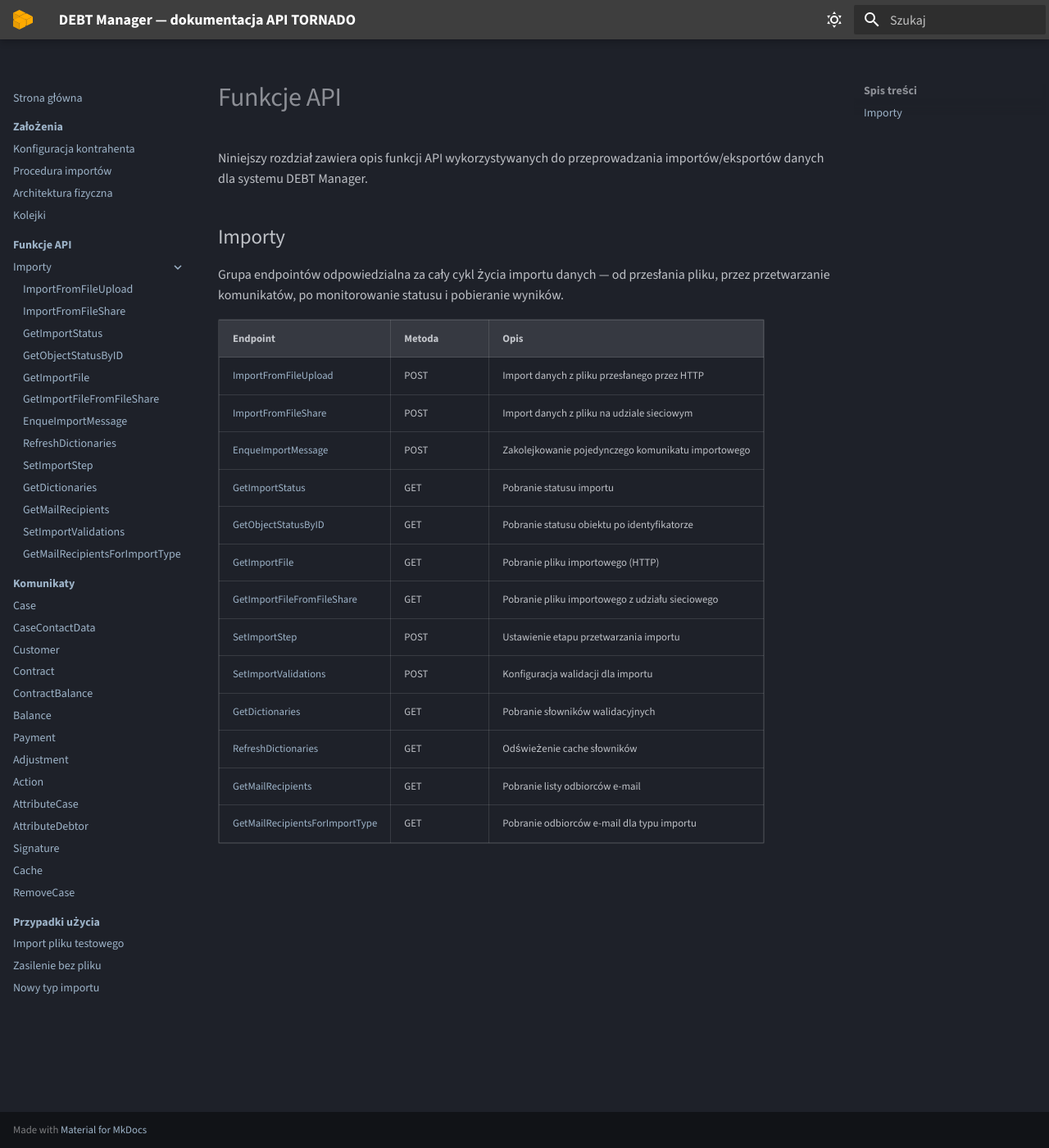
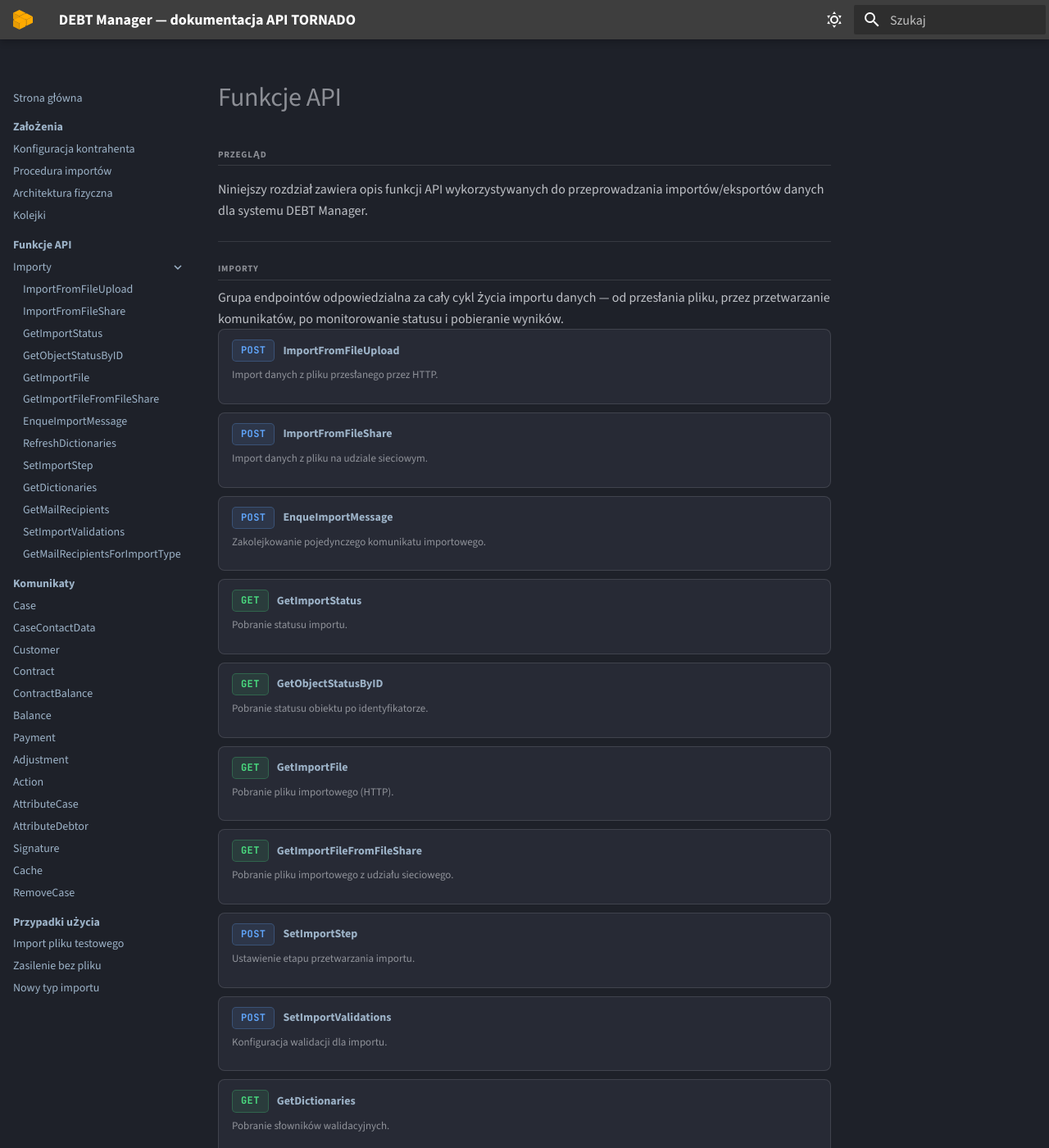
Before and after one commit to oskar-bialek-bakk/intrum-integration-api-docs, an MkDocs documentation site: the page built from docs/funkcje-api/index.md, in a window 1280 px wide and 1400 px high. Shown: the whole window at 82% size. Built offline with MkDocs 1.6.1 and Material for MkDocs 9.7.7, drawn with Linux system fonts in a browser that asks for light colours; some of the changed text lies outside the part shown.

Commit message:
Sync integration-api docs from murtni

```diff
--- a/docs/funkcje-api/index.md
+++ b/docs/funkcje-api/index.md
@@ -2,24 +2,124 @@
 title: "Funkcje API"
 ---
 
+# Funkcje API
+
+<div class="api-section" markdown>
+<div class="api-section-title">Przegląd</div>
+
 Niniejszy rozdział zawiera opis funkcji API wykorzystywanych do przeprowadzania importów/eksportów danych dla systemu DEBT Manager.
 
-## Importy
+</div>
+
+---
+
+<div class="api-section">
+<div class="api-section-title">Importy</div>
 
 Grupa endpointów odpowiedzialna za cały cykl życia importu danych — od przesłania pliku, przez przetwarzanie komunikatów, po monitorowanie statusu i pobieranie wyników.
 
-| Endpoint | Metoda | Opis |
-|----------|--------|------|
-| [ImportFromFileUpload](importy/import-from-file-upload.md) | POST | Import danych z pliku przesłanego przez HTTP |
-| [ImportFromFileShare](importy/import-from-file-share.md) | POST | Import danych z pliku na udziale sieciowym |
-| [EnqueImportMessage](importy/enque-import-message.md) | POST | Zakolejkowanie pojedynczego komunikatu importowego |
-| [GetImportStatus](importy/get-import-status.md) | GET | Pobranie statusu importu |
-| [GetObjectStatusByID](importy/get-object-status-by-id.md) | GET | Pobranie statusu obiektu po identyfikatorze |
-| [GetImportFile](importy/get-import-file.md) | GET | Pobranie pliku importowego (HTTP) |
-| [GetImportFileFromFileShare](importy/get-import-file-from-file-share.md) | GET | Pobranie pliku importowego z udziału sieciowego |
-| [SetImportStep](importy/set-import-step.md) | POST | Ustawienie etapu przetwarzania importu |
-| [SetImportValidations](importy/set-import-validations.md) | POST | Konfiguracja walidacji dla importu |
-| [GetDictionaries](importy/get-dictionaries.md) | GET | Pobranie słowników walidacyjnych |
-| [RefreshDictionaries](importy/refresh-dictionaries.md) | GET | Odświeżenie cache słowników |
-| [GetMailRecipients](importy/get-mail-recipients.md) | GET | Pobranie listy odbiorców e-mail |
-| [GetMailRecipientsForImportType](importy/get-mail-recipients-for-import-type.md) | GET | Pobranie odbiorców e-mail dla typu importu |
+<div class="role-card">
+  <div class="role-header">
+    <span class="method-badge post">POST</span>
+    <span class="role-name"><a href="importy/import-from-file-upload/">ImportFromFileUpload</a></span>
+  </div>
+  <p class="role-desc">Import danych z pliku przesłanego przez HTTP.</p>
+</div>
+
+<div class="role-card">
+  <div class="role-header">
+    <span class="method-badge post">POST</span>
+    <span class="role-name"><a href="importy/import-from-file-share/">ImportFromFileShare</a></span>
+  </div>
+  <p class="role-desc">Import danych z pliku na udziale sieciowym.</p>
+</div>
+
+<div class="role-card">
+  <div class="role-header">
+    <span class="method-badge post">POST</span>
+    <span class="role-name"><a href="importy/enque-import-message/">EnqueImportMessage</a></span>
+  </div>
+  <p class="role-desc">Zakolejkowanie pojedynczego komunikatu importowego.</p>
+</div>
+
+<div class="role-card">
+  <div class="role-header">
+    <span class="method-badge get">GET</span>
+    <span class="role-name"><a href="importy/get-import-status/">GetImportStatus</a></span>
+  </div>
+  <p class="role-desc">Pobranie statusu importu.</p>
+</div>
+
+<div class="role-card">
+  <div class="role-header">
+    <span class="method-badge get">GET</span>
+    <span class="role-name"><a href="importy/get-object-status-by-id/">GetObjectStatusByID</a></span>
+  </div>
+  <p class="role-desc">Pobranie statusu obiektu po identyfikatorze.</p>
+</div>
+
+<div class="role-card">
+  <div class="role-header">
+    <span class="method-badge get">GET</span>
+    <span class="role-name"><a href="importy/get-import-file/">GetImportFile</a></span>
+  </div>
+  <p class="role-desc">Pobranie pliku importowego (HTTP).</p>
+</div>
+
+<div class="role-card">
+  <div class="role-header">
+    <span class="method-badge get">GET</span>
+    <span class="role-name"><a href="importy/get-import-file-from-file-share/">GetImportFileFromFileShare</a></span>
+  </div>
+  <p class="role-desc">Pobranie pliku importowego z udziału sieciowego.</p>
+</div>
+
+<div class="role-card">
+  <div class="role-header">
+    <span class="method-badge post">POST</span>
+    <span class="role-name"><a href="importy/set-import-step/">SetImportStep</a></span>
+  </div>
+  <p class="role-desc">Ustawienie etapu przetwarzania importu.</p>
+</div>
+
+<div class="role-card">
+  <div class="role-header">
+    <span class="method-badge post">POST</span>
+    <span class="role-name"><a href="importy/set-import-validations/">SetImportValidations</a></span>
+  </div>
+  <p class="role-desc">Konfiguracja walidacji dla importu.</p>
+</div>
+
+<div class="role-card">
+  <div class="role-header">
+    <span class="method-badge get">GET</span>
+    <span class="role-name"><a href="importy/get-dictionaries/">GetDictionaries</a></span>
+  </div>
+  <p class="role-desc">Pobranie słowników walidacyjnych.</p>
+</div>
+
+<div class="role-card">
+  <div class="role-header">
+    <span class="method-badge get">GET</span>
+    <span class="role-name"><a href="importy/refresh-dictionaries/">RefreshDictionaries</a></span>
+  </div>
+  <p class="role-desc">Odświeżenie cache słowników.</p>
+</div>
+
+<div class="role-card">
+  <div class="role-header">
+    <span class="method-badge get">GET</span>
+    <span class="role-name"><a href="importy/get-mail-recipients/">GetMailRecipients</a></span>
+  </div>
+  <p class="role-desc">Pobranie listy odbiorców e-mail.</p>
+</div>
+
+<div class="role-card">
+  <div class="role-header">
+    <span class="method-badge get">GET</span>
+    <span class="role-name"><a href="importy/get-mail-recipients-for-import-type/">GetMailRecipientsForImportType</a></span>
+  </div>
+  <p class="role-desc">Pobranie odbiorców e-mail dla typu importu.</p>
+</div>
+
+</div>
```
